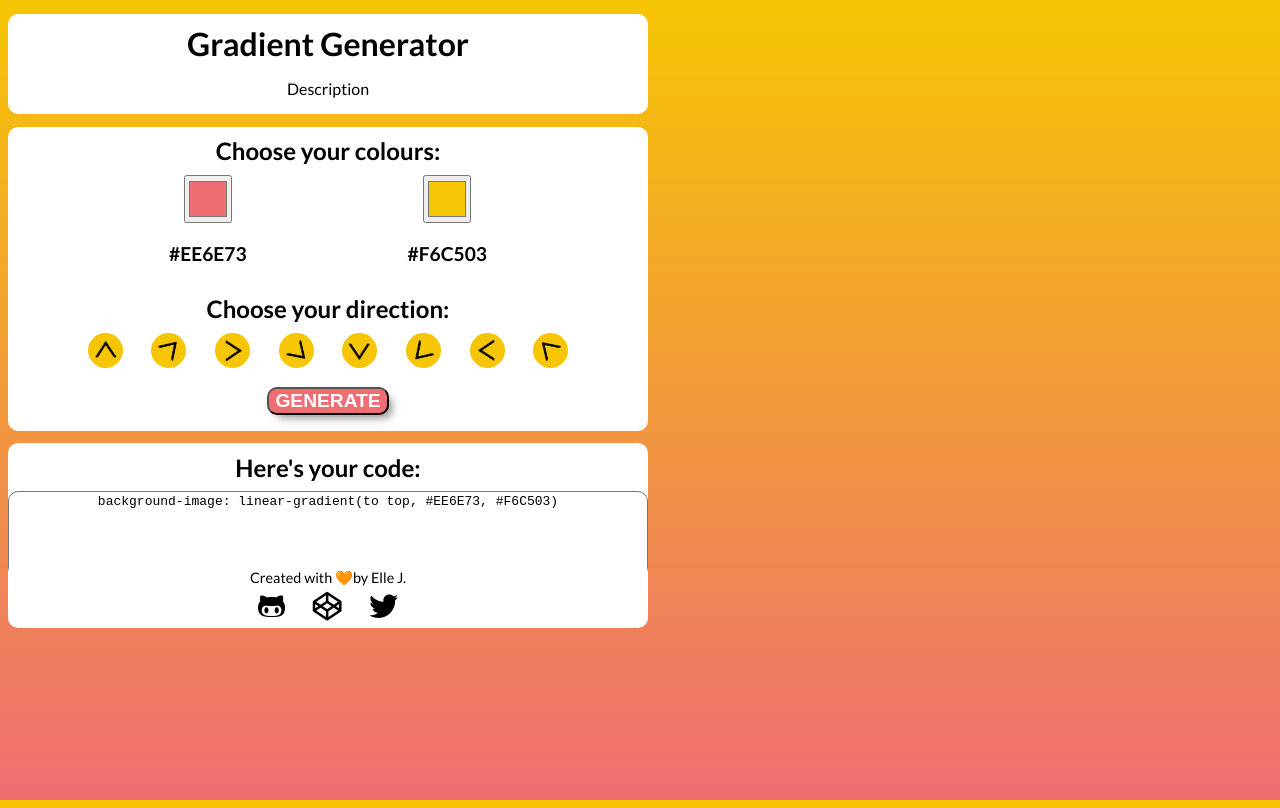
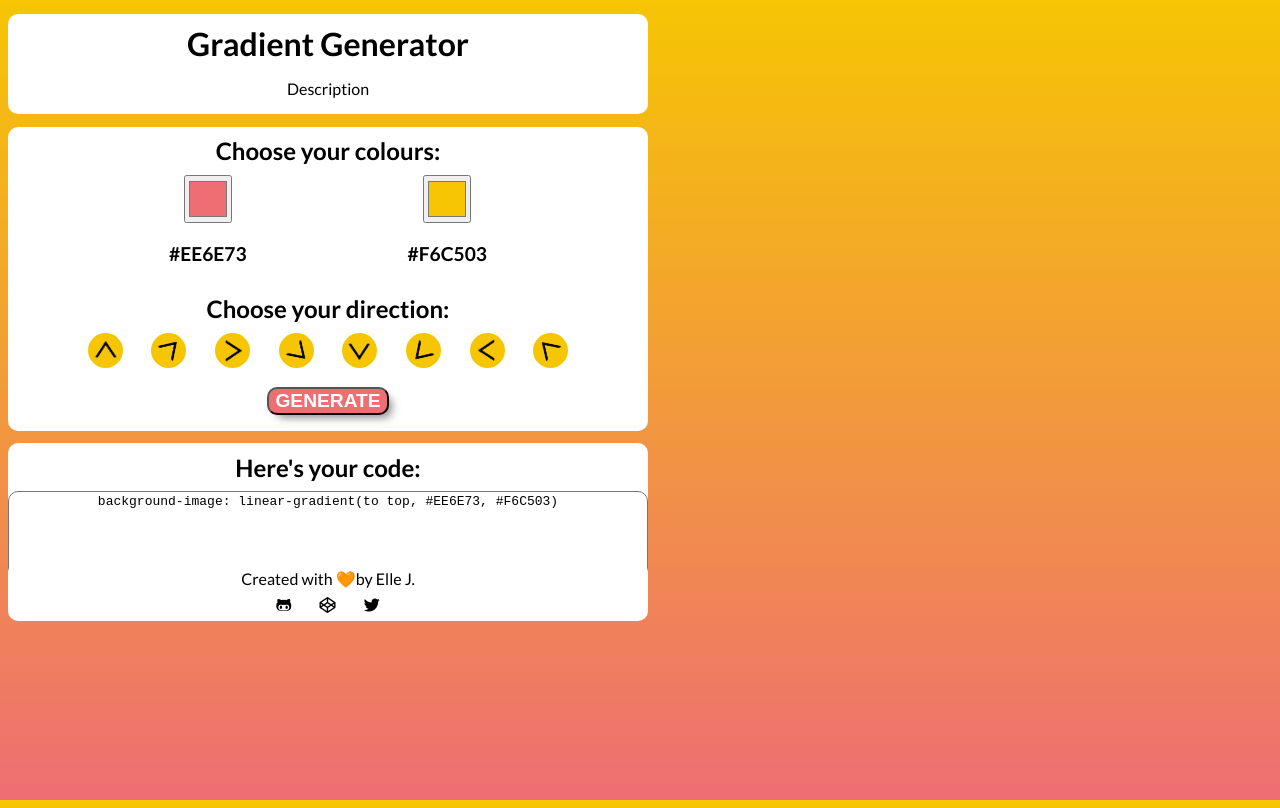
Before and after one commit to ellehallal/background-gradient-generator, a plain HTML site: page index.html in a window 1280 px wide. Drawn offline with Linux system fonts and the light colour scheme.

Commit message:
Decrease size of footer icons

```diff
--- a/index.html
+++ b/index.html
@@ -50,9 +50,9 @@
     <footer>
       <p>Created with 🧡by Elle J.</p>
       <p>
-        <a href="https://github.com/itsellej" target="_blank"><i class="fab fa-github-alt fa-2x" alt="Github icon"></i></a>
-        <a href="https://codepen.io/itsellej/" target="_blank"><i class="fab fa-codepen fa-2x" alt="Codepen Icon"></i></a>
-        <a href="https://twitter.com/heyellej/" target="_blank"><i class="fab fa-twitter fa-2x" alt="Twitter Icon"></i></a>
+        <a href="https://github.com/itsellej" target="_blank"><i class="fab fa-github-alt fa-1x" alt="Github icon"></i></a>
+        <a href="https://codepen.io/itsellej/" target="_blank"><i class="fab fa-codepen fa-1x" alt="Codepen Icon"></i></a>
+        <a href="https://twitter.com/heyellej/" target="_blank"><i class="fab fa-twitter fa-1x" alt="Twitter Icon"></i></a>
       </p>
     </footer>
     <script src="main.js" charset="utf-8"></script>
--- a/style.css
+++ b/style.css
@@ -90,7 +90,7 @@ textarea{
 
 footer > p{
   margin: 1%;
-  font-size: 0.9rem;
+  font-size: 1rem;
 }
 .fab {
   color: #000000;
```
